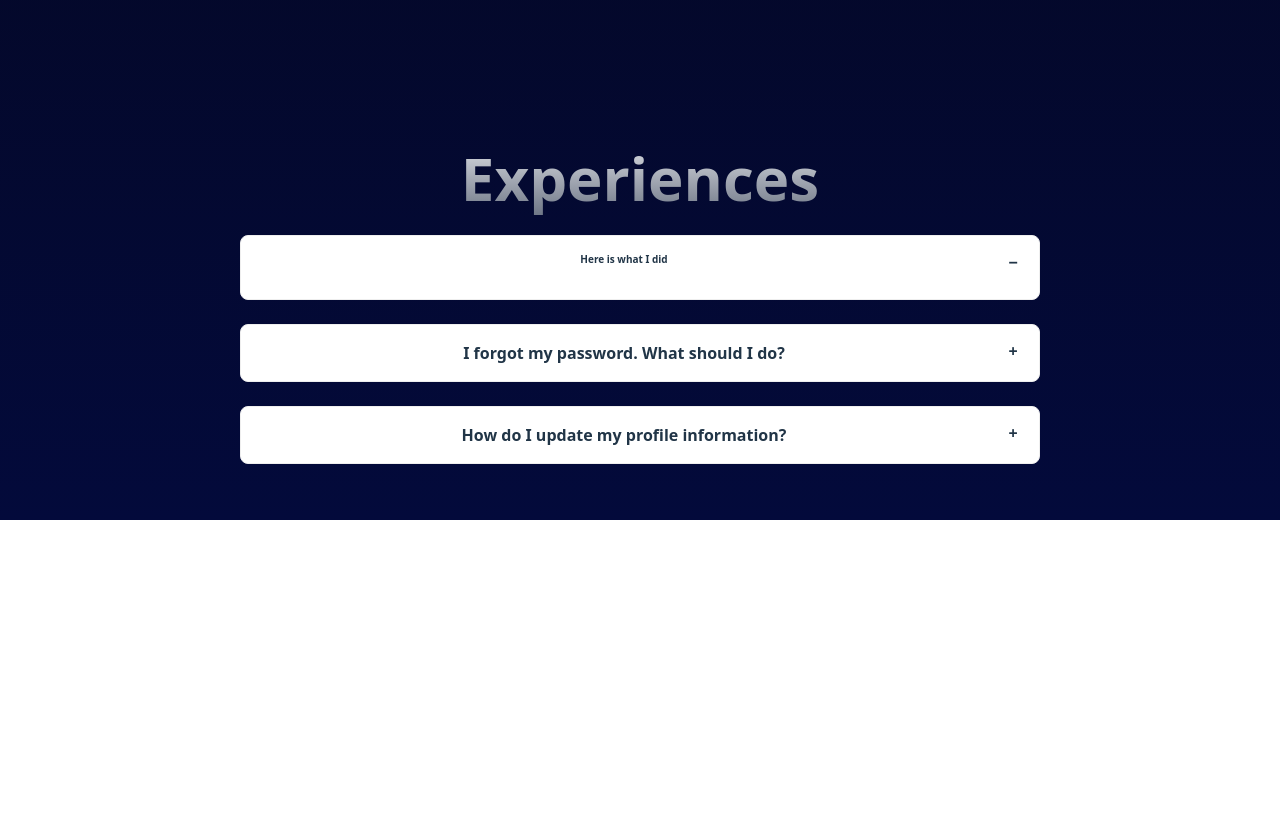
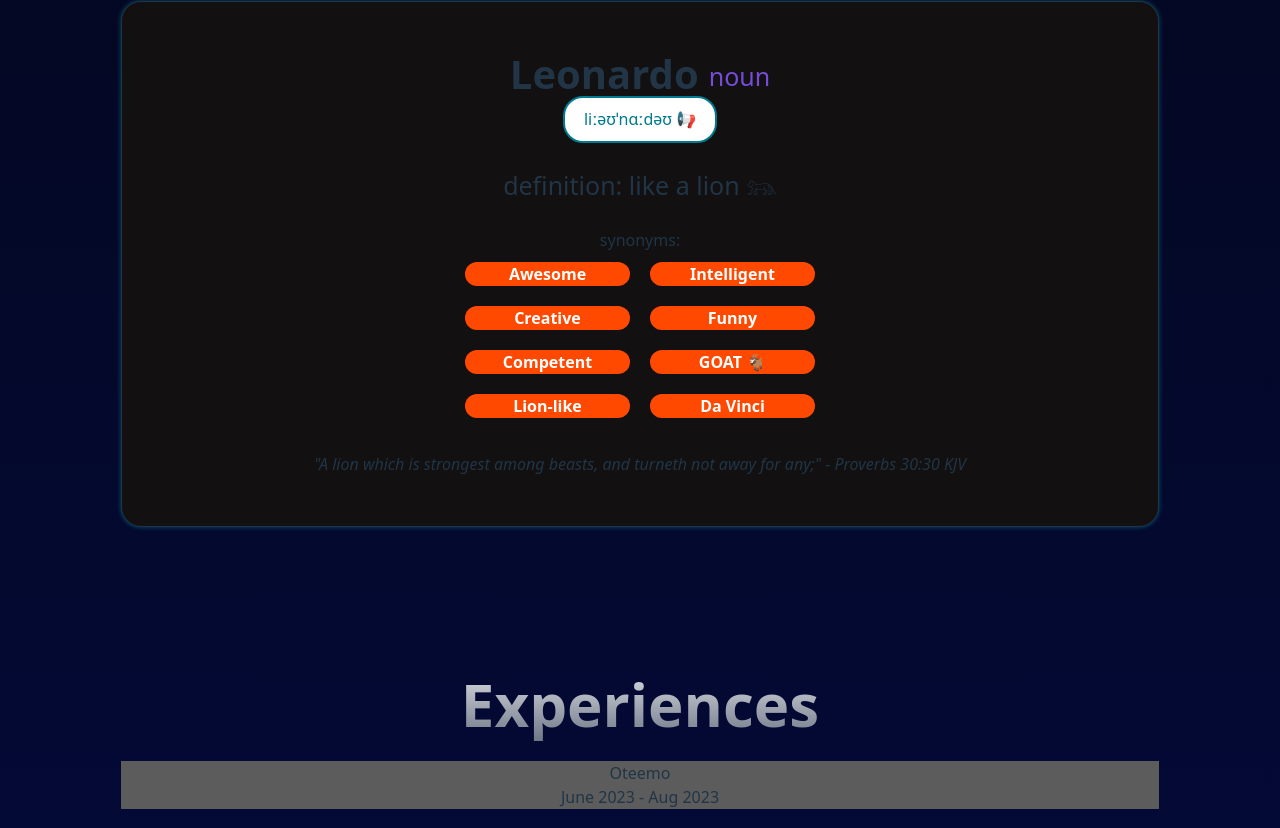
Before and after one commit to Tofudog/Personal-Website, a React (Vite) app: page / in a window 1280 px wide. Shown: the part 952-1780 px from the top of the page. Before the commit the page ends 1472 px from the top, so only its background shows below. Built offline with nearby package versions, Linux system fonts and the light colour scheme.

Commit message:
Implement experiences
* Add dictionary outline + definition audio

* Complete easy outline of dictionary section

* Finish dictionary section'

* Implement experiences accordion

```diff
--- a/src/App.css
+++ b/src/App.css
@@ -52,6 +52,13 @@
 .subtitle {
   font-size: 25px;
   font-weight: 450;
+}
+
+.side-by-side-parent {
+  display: flex;
+  justify-content:center;
+  gap: 10px;
+  align-items: end;
 }
 
 .section {
@@ -132,6 +139,90 @@
   font-size: 60px;
 }
 
+#dictionary {
+  position: relative;
+  background-color: rgb(18, 16, 16, 100%);
+  padding-top: 50px;
+  padding-bottom: 50px;
+  padding-left: 15vw;
+  padding-right: 15vw;
+  border-radius: 20px;
+  border-width: 1px;
+  transition: background-color 0.3s ease;
+  box-shadow: 0 0 5px rgba(0, 255, 255, 0.3);
+}
+
+#dictionary:hover {
+  border-color: orange;
+  box-shadow:
+      0 0 10px rgba(221, 188, 2, 0.6),
+      0 0 30px rgba(221, 188, 2, 0.4),
+      0 0 60px rgba(221, 188, 2, 0.2);
+}
+
+#dictionary h1 {
+  font-size: 40px;
+  font-weight: bold;
+}
+
+#dictionary h2 {
+  font-size: 25px;
+}
+
+.grid-container {
+  display: grid;
+  grid-template-columns: 1fr 1fr;
+  gap: 20px;
+  max-width: 350px;
+  margin: 10px auto;
+}
+
+.listen-bubble {
+  color: rgb(0, 122, 144);
+  background-color: white;
+  border-color: rgb(0, 122, 144);
+  border-width: 2px;
+  border-radius: 20px;
+}
+
+.listen-bubble:hover {
+  color: rgb(0, 122, 144);
+  background-color: rgb(223, 213, 213);
+}
+
+.listen-bubble:active {
+  color: white;
+  background-color: rgb(0, 122, 144);
+}
+
+.word-bubble {
+  color: white;
+  font-weight: bold;
+  background-color: rgb(255, 73, 1);
+  border-radius: 20px;
+}
+
+.quote {
+  font-style: italic;
+}
+
+.accordion-wrapper {
+  position: relative;
+}
+
+.accordion-question {
+  background-color: rgb(92, 92, 92);
+  cursor: pointer;
+}
+
+.accordion-answer {
+  background-color: rgb(26, 26, 26);
+}
+
+.accordion-hidden {
+  display: none;
+}
+
 /* Sky container only covers top 30% */
 .sky {
     position: absolute;
--- a/src/App.jsx
+++ b/src/App.jsx
@@ -4,6 +4,8 @@ import Experiences from './components/Experiences';
 import Title from './components/Title';
 import Navbar from './components/Navbar';
 import StarBackground from './components/StarBackground';
+import Dictionary from './components/Dictionary';
+import experiencesData from "./data/experiences.json";
 
 const Home = () => {
   return <>
@@ -15,6 +17,7 @@ const Home = () => {
           <Title></Title>
         </div>
         <br></br><br></br><br></br>
+        <Dictionary></Dictionary>
         <br></br><br></br><br></br>
         <br></br><br></br><br></br>
         <div>
@@ -26,7 +29,7 @@ const Home = () => {
             </h1>
             <br></br>
             <div id="experiences-view">
-              <Experiences></Experiences>
+              <Experiences data={experiencesData}></Experiences>
             </div>
           </div>
         </div>
--- /dev/null
+++ b/src/components/Dictionary.jsx
@@ -0,0 +1,52 @@
+import sound from "./../assets/leonardo.mp3";
+
+const Synonyms = () => {
+    return <>
+        <h3>synonyms:</h3>
+        <div className="grid-container">
+            <div className="word-bubble">Awesome</div>
+            <div className="word-bubble">Intelligent</div>
+            <div className="word-bubble">Creative</div>
+            <div className="word-bubble">Funny</div>
+            <div className="word-bubble">Competent</div>
+            <div className="word-bubble">GOAT 🐐</div>
+            <div className="word-bubble">Lion-like</div>
+            <div className="word-bubble">Da Vinci</div>
+        </div>
+    </>
+};
+
+const Dictionary = () => {
+    const playAudio = async () => {
+        try {
+            const nameAudio = new Audio(sound);
+            await nameAudio.play();
+        } catch (error) {
+            console.error("Dictionary audio failed:", error);
+        }
+    };
+
+    return <>
+        <div id="dictionary">
+            <div className="side-by-side-parent">
+                <h1>Leonardo</h1>
+                <a href="https://www.merriam-webster.com/dictionary/noun" target="_blank">
+                    <h2>noun</h2>
+                </a>
+            </div>
+            <div>
+                <button className="listen-bubble" onClick={() => playAudio()}>liːəʊˈnɑːdəʊ 📢</button>
+                <br></br><br></br>
+                <h2>definition: like a lion 𓃬</h2>
+                <br></br>
+                <Synonyms></Synonyms>
+                <br></br>
+                <h4 className="quote">
+                    "A lion which is strongest among beasts, and turneth not away for any;" - Proverbs 30:30 KJV
+                </h4>
+            </div>
+        </div>
+    </>
+};
+
+export default Dictionary;
--- a/src/components/Experiences.jsx
+++ b/src/components/Experiences.jsx
@@ -1,31 +1,37 @@
-const DescribeAmazon = () => {
-  return <>
-    <div>
-      <p>Here is what I did</p>
-    </div>
-  </>
-};
+import { useState } from "react";
 
-const Experiences = () => {
+const Experiences = ({ data }) => {
+  const [activeIndex, setActiveIndex] = useState(-1);
+
+  const toggleActiveAccordion = (index) => {
+    if (index === activeIndex) {
+      setActiveIndex(-1);
+    }
+    else {
+      setActiveIndex(index);
+    }
+  };
+
   return (
     <div>
-      <div className="collapse collapse-plus bg-base-100 border border-base-300">
-        <input type="radio" name="my-accordion-3" defaultChecked />
-        <div className="collapse-title font-semibold"><DescribeAmazon></DescribeAmazon></div>
-        <div className="collapse-content text-sm"></div>
-      </div>
-      <br></br>
-      <div className="collapse collapse-plus bg-base-100 border border-base-300">
-        <input type="radio" name="my-accordion-3" />
-        <div className="collapse-title font-semibold">I forgot my password. What should I do?</div>
-        <div className="collapse-content text-sm">Click on "Forgot Password" on the login page and follow the instructions sent to your email.</div>
-      </div>
-      <br></br>
-      <div className="collapse collapse-plus bg-base-100 border border-base-300">
-        <input type="radio" name="my-accordion-3" />
-        <div className="collapse-title font-semibold">How do I update my profile information?</div>
-        <div className="collapse-content text-sm">Go to "My Account" settings and select "Edit Profile" to make changes.</div>
-      </div>
+      {data.map((item, index) => {
+        return <>
+          <div className="accordion-wrapper" key={index}>
+            <div onClick={() => toggleActiveAccordion(index)} className="accordion-question">
+              <div>{item.company}</div>
+              <div>{item.timeframe}</div>
+            </div>
+            <div className={index === activeIndex ? "accordion-answer" : "accordion-hidden"}>
+              {item.skills.map((skill) => (
+                <>
+                  <h3>{skill}</h3>
+                </>
+              ))}
+            </div>
+            <br></br><br></br>
+          </div>
+        </>
+      })}
     </div>
   );
 };
--- a/src/components/Title.jsx
+++ b/src/components/Title.jsx
@@ -4,9 +4,11 @@ const Title = () => {
     return (
         <>
             <div>
-                <div className="sky">
-                    <div className="moon" />
-                </div>
+                {window.innerWidth > 450 && (
+                    <div className="sky">
+                        <div className="moon" />
+                    </div>
+                )}
             </div>
             <div style={{
                 backgroundImage: `url(${topBackground})`,
--- /dev/null
+++ b/src/data/experiences.json
@@ -0,0 +1,23 @@
+[
+    {
+        "company": "Oteemo",
+        "timeframe": "June 2023 - Aug 2023",
+        "skills": [
+            "tensorflow", "technical writing"
+        ]
+    },
+    {
+        "company": "Amazon",
+        "timeframe": "May 2024 - Aug 2024",
+        "skills": [
+            "Python", "AWS", "Git"
+        ]
+    },
+    {
+        "company": "Amazon",
+        "timeframe": "May 2025 - Aug 2025",
+        "skills": [
+            "React TS", "AWS", "Git", "CI/CD"
+        ]
+    }
+]
--- a/src/index.css
+++ b/src/index.css
@@ -22,8 +22,23 @@ a {
   color: #646cff;
   text-decoration: inherit;
 }
+
 a:hover {
   color: #535bf2;
+  text-decoration: underline;
+}
+
+a:visited {
+  color: #754bd7;
+}
+
+a > h2 {
+  color: #754bd7;
+}
+
+a > h2:hover {
+  color: #754bd7;
+  text-decoration: underline;
 }
 
 body {
```
Also changed, not shown: 1 other file (tests, documents, lock files or other folders).
